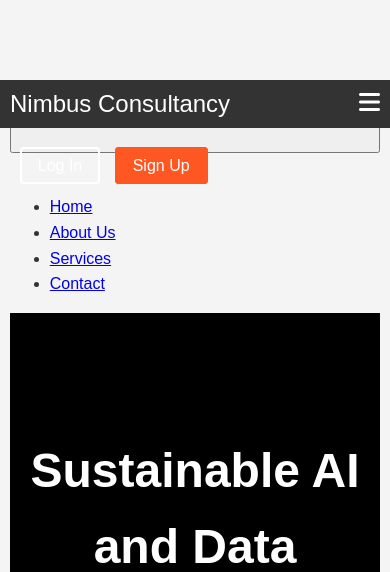
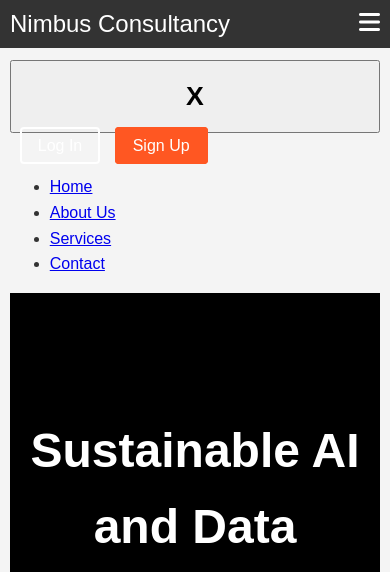
Before and after one commit to ncs-4-u/nimbus-consultancy, a Django app: page / in a window 390 px wide. Shown: the top 572 px of the page. Run offline with Django 5.2, Linux system fonts and the light colour scheme.

Commit message:
asjkdhsau

```diff
--- a/static/index.css
+++ b/static/index.css
@@ -183,7 +183,9 @@
         flex-direction: column;
         width: 95%;
         margin: 0px auto;
-        margin-top: 80px;
+    }
+    #close_responsive_box{
+        margin-top: 60px;
     }
 
 }
```
